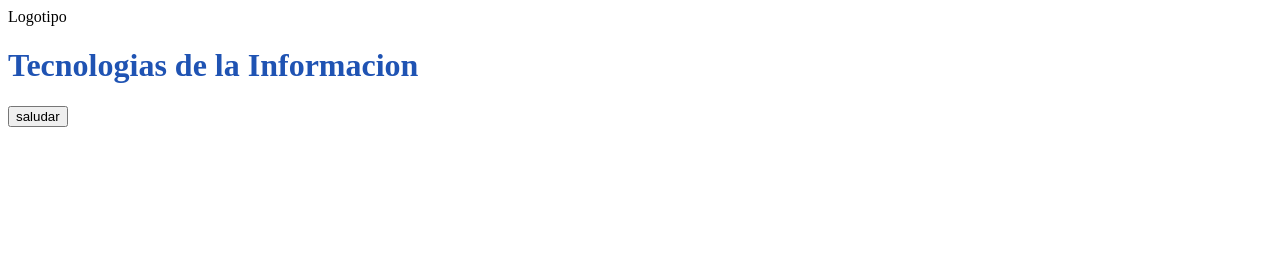
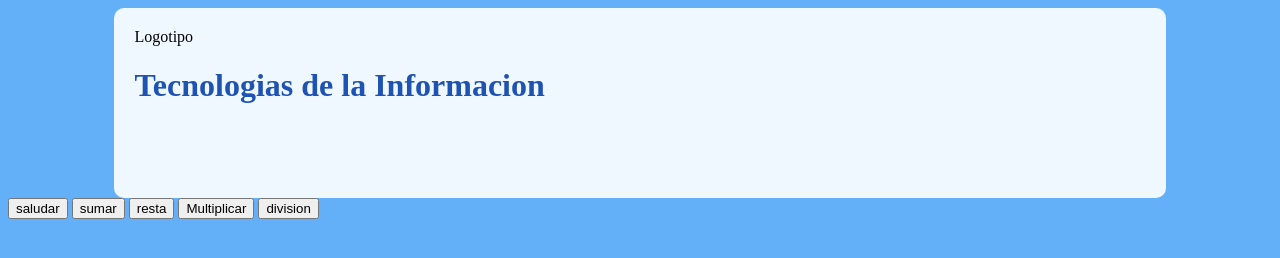
Before and after one commit to Paola-0033/SITIO-TI, a plain HTML site: page index.html in a window 1280 px wide. Drawn offline with Linux system fonts and the light colour scheme.

Commit message:
encabezado y funciones js

```diff
--- a/CSS/style.css
+++ b/CSS/style.css
@@ -1,3 +1,17 @@
 h1{
     color:rgb(31, 83, 179);
 }
+body{
+    background-color: rgb(99, 176, 248);
+}
+#encabezado{
+    background-color: aliceblue;
+    height: 150px;
+    width: 80%;
+    margin: 0 auto;
+    border-radius: 10px;
+    padding: 20px;
+
+    box-shadow: 10px 10px rgba(0,0,0,0,5);
+
+}
--- a/JS/script.js
+++ b/JS/script.js
@@ -1,3 +1,27 @@
 function saludar(){
     alert("Bienvenido a la academia de T.I");
 }
+function suma(){
+    var valor1 = 24;
+    var valor2 = 13;
+    var resultado = valor1 + valor2;
+    alert("Resultado de la suma es:"+ resultado)
+}
+function resta(){
+    var valor1 = 24;
+    var valor2 = 13;
+    var resultado = valor1 - valor2;
+    alert("Resultado de la resta  es:"+ resultado)
+}
+function multiplicacion(){
+    var valor1 = 24;
+    var valor2 = 13;
+    var resultado = valor1 * valor2;
+    alert("Resultado de la multiplicacion es:"+ resultado)
+}
+function division(){
+    var valor1 = 24;
+    var valor2 = 13;
+    var resultado = valor1 / valor2;
+    alert("Resultado de la division es:"+ resultado)
+}
--- a/index.html
+++ b/index.html
@@ -7,12 +7,18 @@
     <link rel="stylesheet" href="CSS/style.css">
 </head>
 <body>
-    <div>
-     <div>Logotipo</div>
-     <div><h1>Tecnologias de la Informacion</h1></div>
+    <div id="encabezado">
+     <div id="logo">Logotipo</div>
+     <div id="titulo"><h1>Tecnologias de la Informacion</h1></div>
     </div>
     <button onclick="saludar()">saludar</button>
+    <button onclick="suma()">sumar</button>
+    <button onclick="resta()">resta</button>
+    <button onclick="multiplicacion()">Multiplicar</button>
+    <button onclick="division()">division</button>
+
     <script src="JS/script.js"></script>
+
 </div>
 
 </body>
```
Also changed, not shown: 1 other file.
